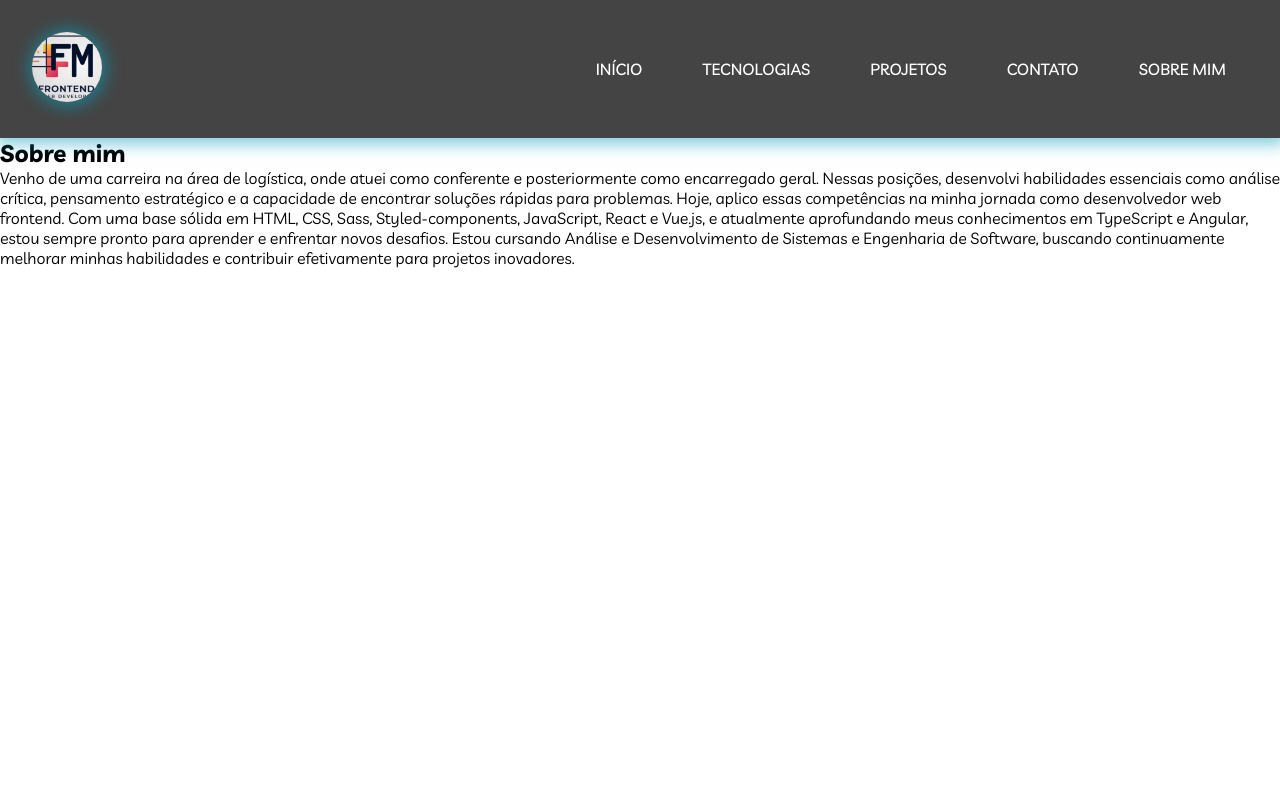
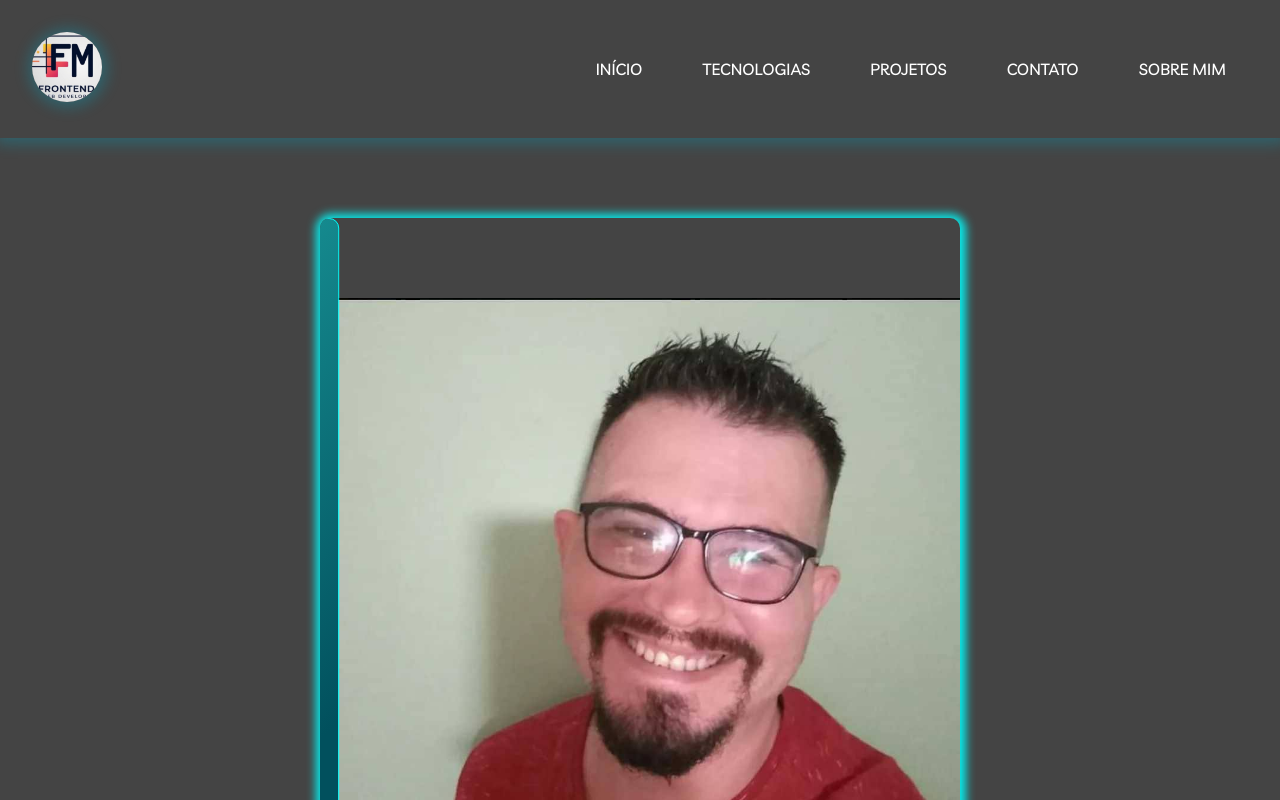
Before and after one commit to fmascena-dev/portfolio, a React (Vite) app: page /sobre in a window 1280 px wide. Shown: the top 800 px of the page. Built offline with nearby package versions, Linux system fonts and the light colour scheme.

Commit message:
finalizando a seção Sobre mim

```diff
--- a/src/components/Sobre/Sobre.jsx
+++ b/src/components/Sobre/Sobre.jsx
@@ -1,21 +1,33 @@
+import minhaFoto from '../../assets/Images/foto-pessoal.jpg';
+import './SobreStyles.scss';
+
 export default function Sobre() {
   return (
     <section id="sobre">
-        <h2>Sobre mim</h2>
+      <div className="container-card">
+        <div className="card-sobre">
+          <div className="front-content">
+            <img src={minhaFoto} alt="foto de perfil" />
+          </div>
+          <div className="content">
+            <p className="heading">Sobre mim</p>
             <p>
-          Venho de uma carreira na área de logística, onde atuei como conferente
-          e posteriormente como encarregado geral. Nessas posições, desenvolvi
-          habilidades essenciais como análise crítica, pensamento estratégico e
-          a capacidade de encontrar soluções rápidas para problemas. Hoje,
-          aplico essas competências na minha jornada como desenvolvedor web
-          frontend. Com uma base sólida em HTML, CSS, Sass, Styled-components,
-          JavaScript, React e Vue.js, e atualmente aprofundando meus
-          conhecimentos em TypeScript e Angular, estou sempre pronto para
-          aprender e enfrentar novos desafios. Estou cursando Análise e
-          Desenvolvimento de Sistemas e Engenharia de Software, buscando
-          continuamente melhorar minhas habilidades e contribuir efetivamente
-          para projetos inovadores.
+              Venho de uma carreira na área de logística, onde atuei como
+              conferente e posteriormente como encarregado geral. Nessas
+              posições, desenvolvi habilidades essenciais como análise crítica,
+              pensamento estratégico e a capacidade de encontrar soluções
+              rápidas para problemas. Hoje, aplico essas competências na minha
+              jornada como desenvolvedor web frontend. Com uma base sólida em
+              HTML, CSS, Sass, Styled-components, JavaScript, React e Vue.js, e
+              atualmente aprofundando meus conhecimentos em TypeScript e
+              Angular, estou sempre pronto para aprender e enfrentar novos
+              desafios. Estou cursando Análise e Desenvolvimento de Sistemas e
+              Engenharia de Software, buscando continuamente melhorar minhas
+              habilidades e contribuir efetivamente para projetos inovadores.
             </p>
+          </div>
+        </div>
+      </div>
     </section>
   );
 }
--- a/src/components/Sobre/SobreStyles.scss
+++ b/src/components/Sobre/SobreStyles.scss
@@ -0,0 +1,97 @@
+#sobre {
+  background: #444;
+  display: flex;
+  justify-content: center;
+  align-items: center;
+  padding: 5rem 0;
+}
+
+.container-card {
+  width: 50vw;
+  height: 100vh;
+  position: relative;
+  border-radius: 10px;
+  box-shadow: 1px 1px 10px 5px rgba(0, 255, 255, 0.9);
+  overflow: hidden;
+}
+
+.card-sobre {
+  width: 40%;
+  height: 40%;
+  border-radius: inherit;
+}
+
+.card-sobre .front-content {
+  position: absolute;
+  top: 0;
+  left: 0;
+  width: 100%;
+  height: 100%;
+  display: flex;
+  align-items: center;
+  justify-content: center;
+  overflow: hidden;
+  transition: all 0.6s cubic-bezier(0.23, 1, 0.32, 1);
+}
+
+.card-sobre .front-content img {
+  width: 100%;
+  height: auto;
+  object-fit: cover;
+  transition: transform 0.6s cubic-bezier(0.23, 1, 0.32, 1);
+}
+
+.card-sobre .front-content p {
+  font-size: 32px;
+  font-weight: 700;
+  opacity: 1;
+  background: linear-gradient(-45deg, #00f7ff 0%, #00eeff 100%);
+  background-clip: text;
+  -webkit-background-clip: text;
+  -webkit-text-fill-color: transparent;
+  transition: all 0.6s cubic-bezier(0.23, 1, 0.32, 1);
+}
+
+.card-sobre .content {
+  position: absolute;
+  top: 0;
+  left: 0;
+  width: 100%;
+  height: 100%;
+  display: flex;
+  flex-direction: column;
+  align-items: center;
+  justify-content: center;
+  text-align: center;
+  gap: 10px;
+  background: linear-gradient(133deg,#2ed3cd 0%, #01505d 80%);
+  padding: 20px;
+  color: #f3ebeb;
+  line-height: 1.5;
+  border: 1px solid #00FFFF;
+  border-radius: inherit;
+  pointer-events: none;
+  transform: translateX(-97%);
+  transition: all 1s cubic-bezier(0.23, 1, 0.32, 1);
+}
+
+.card-sobre .content .heading {
+  font-size: 3rem;
+  font-weight: 900;
+}
+
+.card-sobre:hover .content {
+  transform: translateX(0);
+}
+
+.card-sobre:hover .front-content {
+  transform: translateX(-30%);
+}
+
+.card-sobre:hover .front-content img {
+  transform: scale(1.1); /* Dá um leve zoom para criar efeito visual */
+}
+
+.card-sobre:hover .front-content p {
+  opacity: 0;
+}
```
Also changed, not shown: src/arq.txt. Lines whose indentation alone changed are shown as unchanged.
